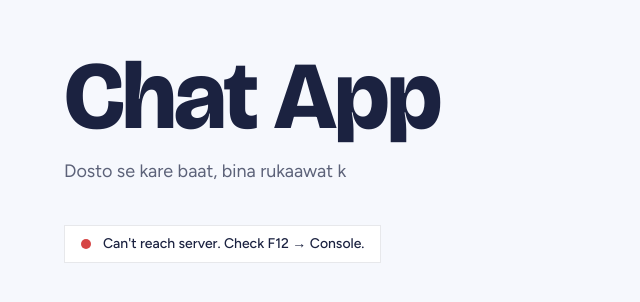
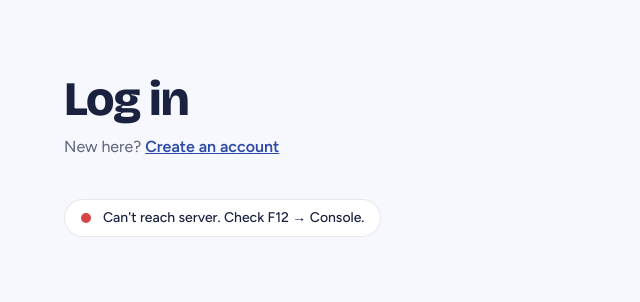
Before and after one commit to kapil-2025/realtime-chat-app, a React (Vite) app in the folder client/: page /login in a window 1280 px wide. Shown: the part 244-546 px from the top of the page, without its empty margins (0-640 px from the left). Built offline with nearby package versions, Linux system fonts and the light colour scheme; no server answers.

Commit message:
Add React Router with login, register and verify OTP pages

```diff
--- a/client/package.json
+++ b/client/package.json
@@ -13,6 +13,7 @@
     "@tailwindcss/vite": "^4.3.3",
     "react": "^19.2.8",
     "react-dom": "^19.2.8",
+    "react-router": "^8.4.0",
     "tailwindcss": "^4.3.3"
   },
   "devDependencies": {
--- a/client/src/App.jsx
+++ b/client/src/App.jsx
@@ -1,39 +1,18 @@
-import { useState,useEffect } from "react";
-const API_URL =import.meta.env.VITE_API_URL;
-const STATUS={
-  cheking:{text:"Connecting to server...",dot:"bg-marigold animate-pulse"},
-  online:{
-    text:"Server connected",dot:"bg-leaf"
-  },
-    offline: { text: "Can't reach server. Check F12 → Console.", dot: "bg-danger" },
-}
-function App(){
-  const [status,setStatus]=useState("cheking");
-  useEffect( ()=>{
-    const checkServer=async ()=>{
-try{
-const res=await fetch(`${API_URL}/`);
-if(!res.ok){
-  throw new Error("Bad response")
-}
-setStatus("online");
-}
-catch(error){
- setStatus("offline");
-}
-    };
-    checkServer();
-
-  },[]);
-  const current=STATUS[status];
+import { BrowserRouter, Routes, Route, Navigate } from "react-router";
+import LoginPage from "./pages/LoginPage";
+import RegisterPage from "./pages/RegisterPage";
+import VerifyOtpPage from "./pages/VerifyOtpPage";
+function App() {
   return (
-    <main className="min-h-screen flex flex-col justify-center px-6 sm:px-16">
-      <h1 className="font-display text-6xl sm:text-8xl font-extrabold tracking-tight">Chat App</h1>
-      <p className="mt-3 text-lg text-ink/70">Dosto se kare baat, bina rukaawat k</p>
-      <div className="mt-10 inline-flex w-fit items-center gap-3 border border-ink/10 bg-white px-4 py-2">
-      <span className={`h-2.5 w-2.5 rounded-full ${current.dot}`}></span>
-              <span className="text-sm font-medium">{current.text}</span></div>
-    </main>
-  )
+    <BrowserRouter>
+      <Routes>
+        <Route path="/login" element={<LoginPage></LoginPage>}></Route>
+        <Route path="/register" element={<RegisterPage />} />
+        <Route path="/verify-otp" element={<VerifyOtpPage />} />
+        <Route path="/" element={<Navigate to="/login" replace />}></Route>
+                <Route path="*" element={<Navigate to="/login" replace />} />
+      </Routes>
+    </BrowserRouter>
+  );
 }
 export default App;
--- /dev/null
+++ b/client/src/components/ServerStatus.jsx
@@ -0,0 +1,41 @@
+import { useState, useEffect } from "react";
+const API_URL = import.meta.env.VITE_API_URL;
+const STATUS = {
+  cheking: {
+    text: "Connecting to server...",
+    dot: "bg-marigold animate-pulse",
+  },
+  online: {
+    text: "Server connected",
+    dot: "bg-leaf",
+  },
+  offline: {
+    text: "Can't reach server. Check F12 → Console.",
+    dot: "bg-danger",
+  },
+};
+function ServerStatus() {
+  const [status, setStatus] = useState("cheking");
+  useEffect(() => {
+    const checkServer = async () => {
+      try {
+        const res = await fetch(`${API_URL}/`);
+        if (!res.ok) {
+          throw new Error("Bad response");
+        }
+        setStatus("online");
+      } catch (error) {
+        setStatus("offline");
+      }
+    };
+    checkServer();
+  }, []);
+  const current = STATUS[status];
+  return (
+    <div className=" inline-flex w-fit items-center gap-3 rounded-full border border-ink/10 bg-white px-4 py-2">
+      <span className={`h-2.5 w-2.5 rounded-full ${current.dot}`}></span>
+      <span className="text-sm font-medium">{current.text}</span>
+    </div>
+  );
+}
+export default ServerStatus;
--- /dev/null
+++ b/client/src/pages/LoginPage.jsx
@@ -0,0 +1,18 @@
+import { Link } from "react-router";
+import ServerStatus from "../components/ServerStatus";
+
+function LoginPage() {
+  return (
+    <main className="min-h-screen flex flex-col justify-center px-6 sm:px-16">
+      <h1 className="font-display text-5xl font-extrabold tracking-tight">Log in</h1>
+      <p className="mt-3 text-ink/70">
+        New here? <Link to="/register" className="font-semibold text-inland underline">Create an account</Link>
+      </p>
+      <div className="mt-10">
+        <ServerStatus />
+      </div>
+    </main>
+  );
+}
+
+export default LoginPage;
--- /dev/null
+++ b/client/src/pages/RegisterPage.jsx
@@ -0,0 +1,18 @@
+import { Link } from "react-router";
+import ServerStatus from "../components/ServerStatus";
+
+function RegisterPage() {
+  return (
+    <main className="min-h-screen flex flex-col justify-center px-6 sm:px-16">
+      <h1 className="font-display text-5xl font-extrabold tracking-tight">Create account</h1>
+      <p className="mt-3 text-ink/70">
+        Already have an account? <Link to="/login" className="font-semibold text-inland underline">Log in</Link>
+      </p>
+      <div className="mt-10">
+        <ServerStatus />
+      </div>
+    </main>
+  );
+}
+
+export default RegisterPage;
--- /dev/null
+++ b/client/src/pages/VerifyOtpPage.jsx
@@ -0,0 +1,9 @@
+function VerifyOtpPage(){
+  return(
+    <main className="min-h-screen flex flex-col justify-center">
+      <h1 className="font-display text-5xl font-extrabold tracking-tight">Check your email</h1>
+      <p className="mt-3 text-ink/70">Enter the 6-digit code we sent you.</p>
+    </main>
+  )
+}
+export default VerifyOtpPage;
--- /dev/null
+++ b/package.json
@@ -0,0 +1,5 @@
+{
+  "dependencies": {
+    "react-router": "^8.4.0"
+  }
+}
```
Also changed, not shown: 2 other files (tests, documents, lock files or other folders).
